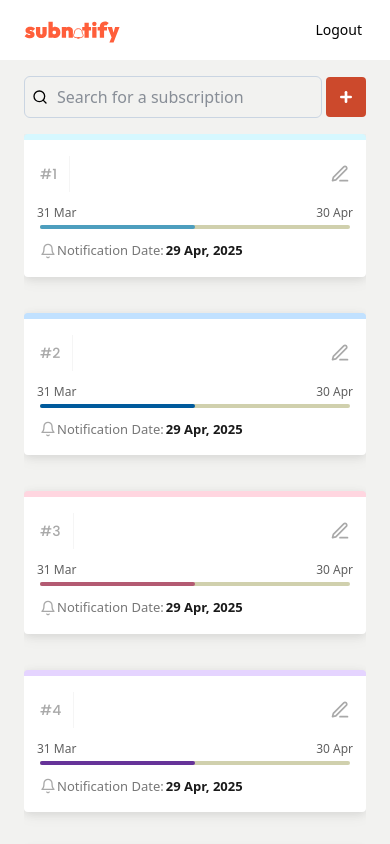
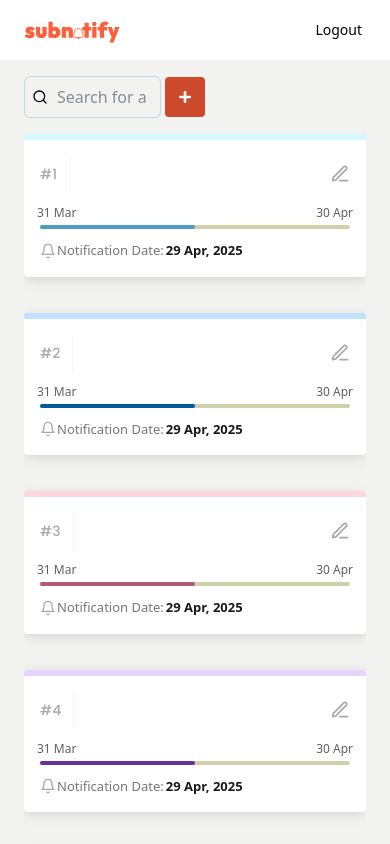
Before and after one commit to HayBeeCoder/subnotify, a Vue app: page /dashboard in a window 390 px wide. Shown: the top 844 px of the page. Built offline with nearby package versions, Linux system fonts and the light colour scheme; no server answers.

Commit message:
[feature] adjust search bar

```diff
--- a/src/components/DashboardHeader/DashboardHeader.vue
+++ b/src/components/DashboardHeader/DashboardHeader.vue
@@ -13,8 +13,8 @@ const search_query= ref("")
 </script>
 
 <template>
-  <section class="flex gap-1 my-4 w-full md:w-full">
-    <div class="flex items-stretch flex-grow relative ">
+  <section class="flex gap-1 md:justify-between my-4 w-full md:w-full ">
+    <div class="flex items-stretch w-2/5 max-w-[450px] relative  ">
       <span class="w-4 h-4 absolute top-1/2 -translate-y-1/2 left-[8px]">
         <IconSearch />
       </span>
@@ -22,10 +22,11 @@ const search_query= ref("")
         type="text"
         size="medium"
         icon-position="left"
-        class="w-full"
+        class-value="w-full h-full"
         placeholder="Search for a subscription"
         name="Search"
         :value="search_query"
+
         @type-event="
           (value: string) => {
 
```
